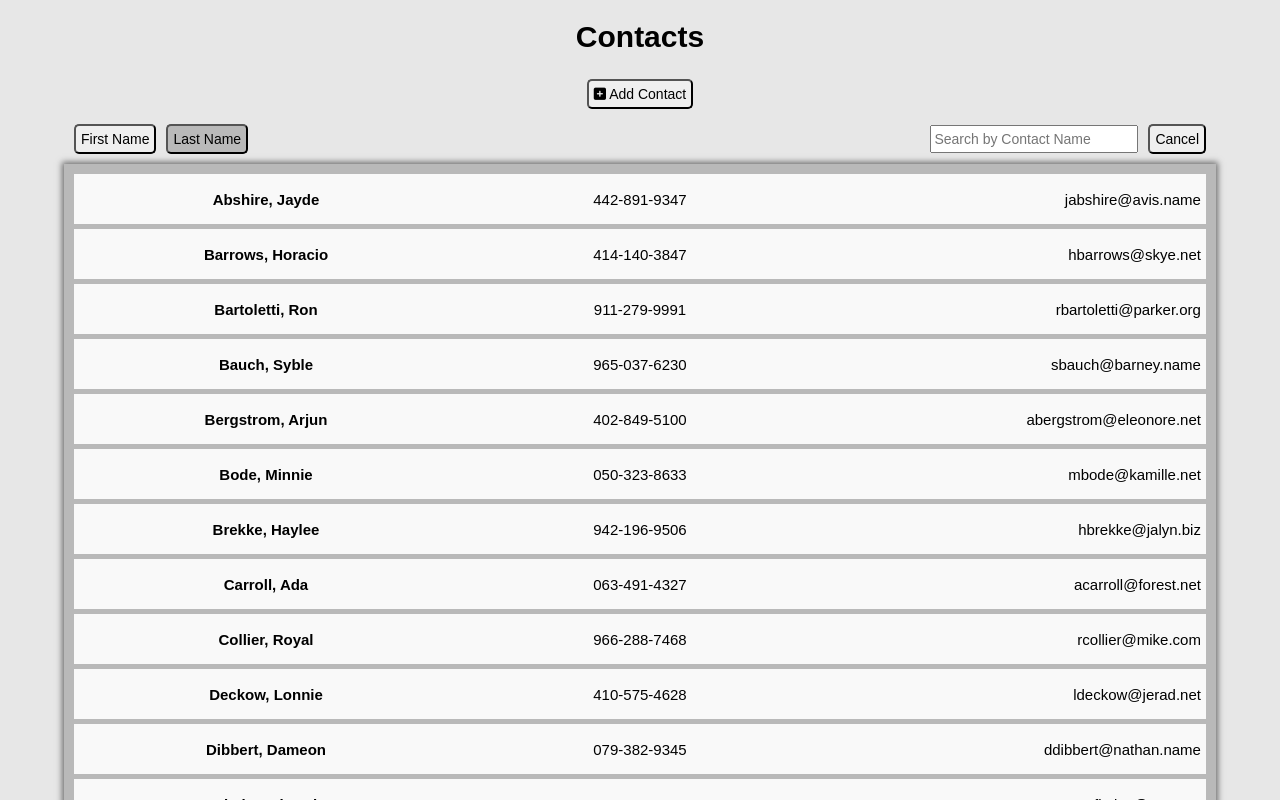
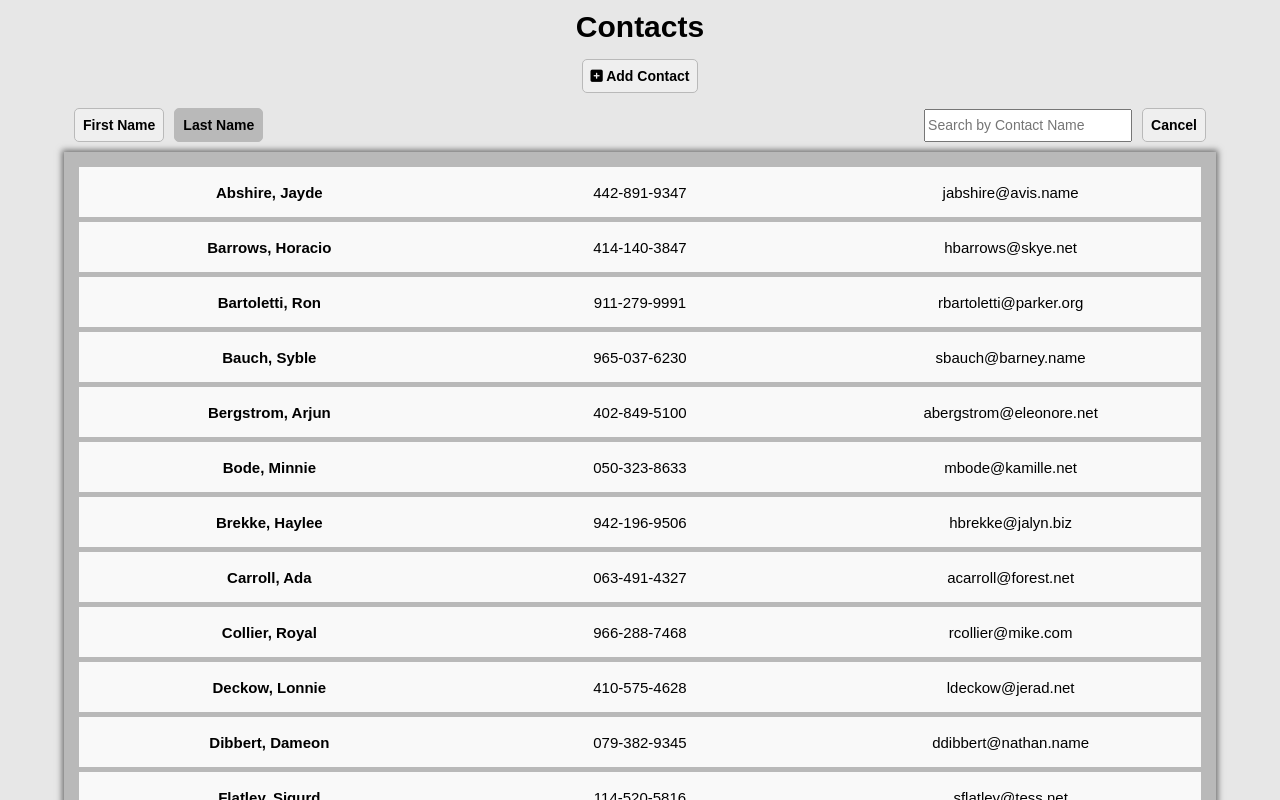
Before and after one commit to vbejgrowicz/Contact-List-App, a React app: page / in a window 1280 px wide. Shown: the top 800 px of the page. Built offline with nearby package versions, Linux system fonts and the light colour scheme.

Commit message:
Style: Update button and contact list styling

```diff
--- a/assets/stylesheets/style.scss
+++ b/assets/stylesheets/style.scss
@@ -10,11 +10,12 @@ body {
 
 h1 {
   text-align: center;
+  margin: 10px;
 }
 
 input {
   margin: 5px;
-  min-height: 22px;
+  min-height: 27px;
   font-size: 14px;
   width: 200px;
 }
@@ -22,11 +23,17 @@ input {
 button {
   border-radius: 5px;
   margin: 5px;
-  padding: 5px;
+  padding: 8px;
   outline: none;
   font-size: 14px;
+  font-weight: bold;
+  cursor: pointer;
+  border: 1px solid #B9B9B9;
 
   &.selected {
+    background-color: #B9B9B9;
+  }
+  &:active {
     background-color: #B9B9B9;
   }
 }
@@ -80,7 +87,7 @@ button {
     background-color: #B9B9B9;
     list-style: none;
     margin: 0 auto;
-    padding: 5px;
+    padding: 10px;
     box-shadow: 0px 0px 6px 2px #6f6f6f;
     li {
       background-color: #F9F9F9;
@@ -93,15 +100,10 @@ button {
       div {
         width: 33.33%;
         margin: auto;
+        text-align: center;
 
         &.name {
           font-weight: bold;
-        }
-        &.email {
-          text-align: right;
-        }
-        &.phone {
-          text-align: center;
         }
       }
 
```
